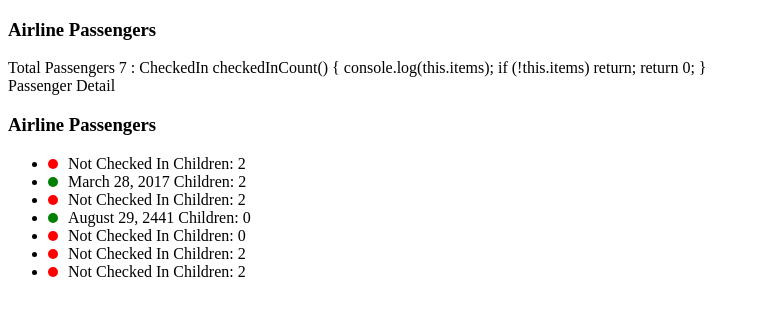
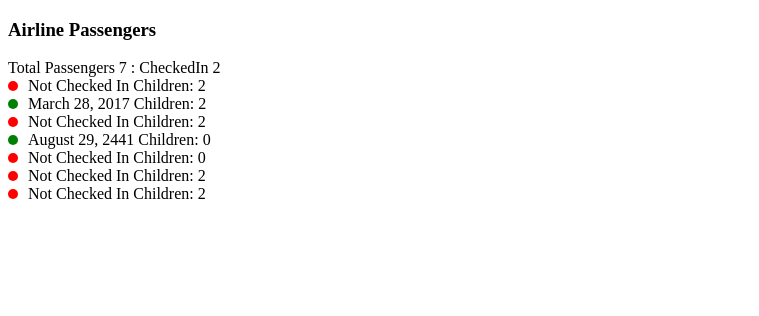
Before and after one commit to brillyanto/ngprojects, an Angular app: page / in a window 1280 px wide. Shown: the top 316 px of the page, without its empty margins (0-759 px from the left). Built offline with nearby package versions, Linux system fonts and the light colour scheme.

Commit message:
dynamic @input values with ngFor

```diff
--- /dev/null
+++ b/src/app/passenger-dashboard/components/passenger-component.scss
@@ -0,0 +1,12 @@
+.status{
+    width: 10px;
+    height:10px;
+    background: #c0392b;
+    display:block;
+    margin:4px 10px 0 0;
+    float:left;
+    border-radius:50%;
+    &.checked-in{
+      background:#2ecc71;
+    }
+}
--- a/src/app/passenger-dashboard/components/passenger-count.component.ts
+++ b/src/app/passenger-dashboard/components/passenger-count.component.ts
@@ -1,25 +1,23 @@
 import { Component, Input } from '@angular/core';
 import { Passenger } from '../models/passenger.interface';
+
 @Component({
     selector: 'passenger-count',
     template: `
     <div>
         <h3>Airline Passengers</h3>
         <div>
-            Total Passengers {{ items.length }} : CheckedIn {{ checkedInCount }}
+            Total Passengers {{ items.length }} : CheckedIn {{ checkedInCount() }}
         </div>
     </div>
     `
 })
 
 export class PassengerCountComponent {
-
  @Input()
- items: Passenger;
+ items: Passenger[];
  checkedInCount(): number{
-    console.log(this.items);
     if(!this.items) return;
-    //return this.items.filter((passenger: Passenger) => passenger.checkedIn ).length;
-    return 0;
+    return this.items.filter((passenger: Passenger) => passenger.checkedIn ).length;
  }
 }
--- a/src/app/passenger-dashboard/components/passenger-detail.component.ts
+++ b/src/app/passenger-dashboard/components/passenger-detail.component.ts
@@ -1,12 +1,21 @@
-import { Component } from '@angular/core';
+import { Component, Input } from '@angular/core';
+import { Passenger } from '../models/passenger.interface';
 
 @Component({
     selector: 'passenger-detail',
     template: `
-    <div>Passenger Detail</div>
-    `
+    <div>
+        <span
+        class="status"
+            [ngStyle] = "{'backgroundColor': detail.checkedIn ? 'green' : 'red'}"
+        ></span>{{ detail.checkedIn ? (detail.checkedInDate | date: 'MMMM d, y') : 'Not Checked In' }}
+        Children: {{ detail.children?.length || 0 }}
+    </div>
+    `,
+    styleUrls: ['passenger-component.scss']
 })
 
 export class PassengerDetailComponent {
-    constructor(){}
+    @Input()
+    detail: Passenger;
 }
--- a/src/app/passenger-dashboard/containers/passenger-dashboard/passenger-dashboard.component.ts
+++ b/src/app/passenger-dashboard/containers/passenger-dashboard/passenger-dashboard.component.ts
@@ -9,17 +9,8 @@ import { Passenger } from '../../models/passenger.interface';
         <passenger-count
         [items] = "passengers"
         ></passenger-count>
-        <passenger-detail></passenger-detail>
-        <h3>Airline Passengers</h3>
-        <ul>
-            <li *ngFor="let passenger of passengers; let i=index">
-            <span
-            class="status"
-                [ngStyle] = "{'backgroundColor': passenger.checkedIn ? 'green' : 'red'}"
-            ></span>{{ passenger.checkedIn ? (passenger.checkedInDate | date: 'MMMM d, y') : 'Not Checked In' }}
-            Children: {{ passenger.children?.length || 0 }}
-            </li>
-        </ul>
+        <passenger-detail
+        *ngFor="let passenger of passengers" [detail]="passenger"></passenger-detail>
     </div>
     `
 })
@@ -27,7 +18,6 @@ import { Passenger } from '../../models/passenger.interface';
 export class PassengerDashboardComponent implements OnInit{
     passengers: Passenger[];
       ngOnInit(){
-        console.log('OnInit');
         this.passengers =  [
           {
             id: 0,
```
